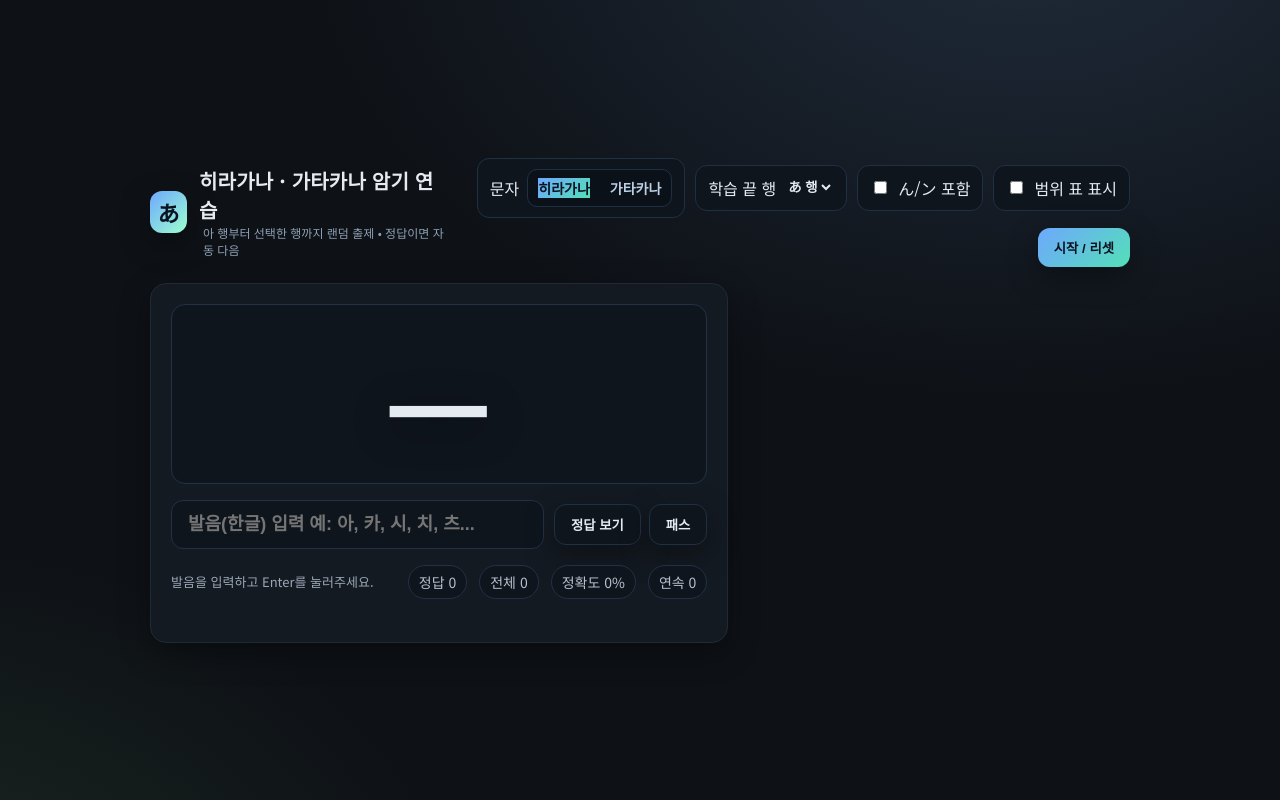
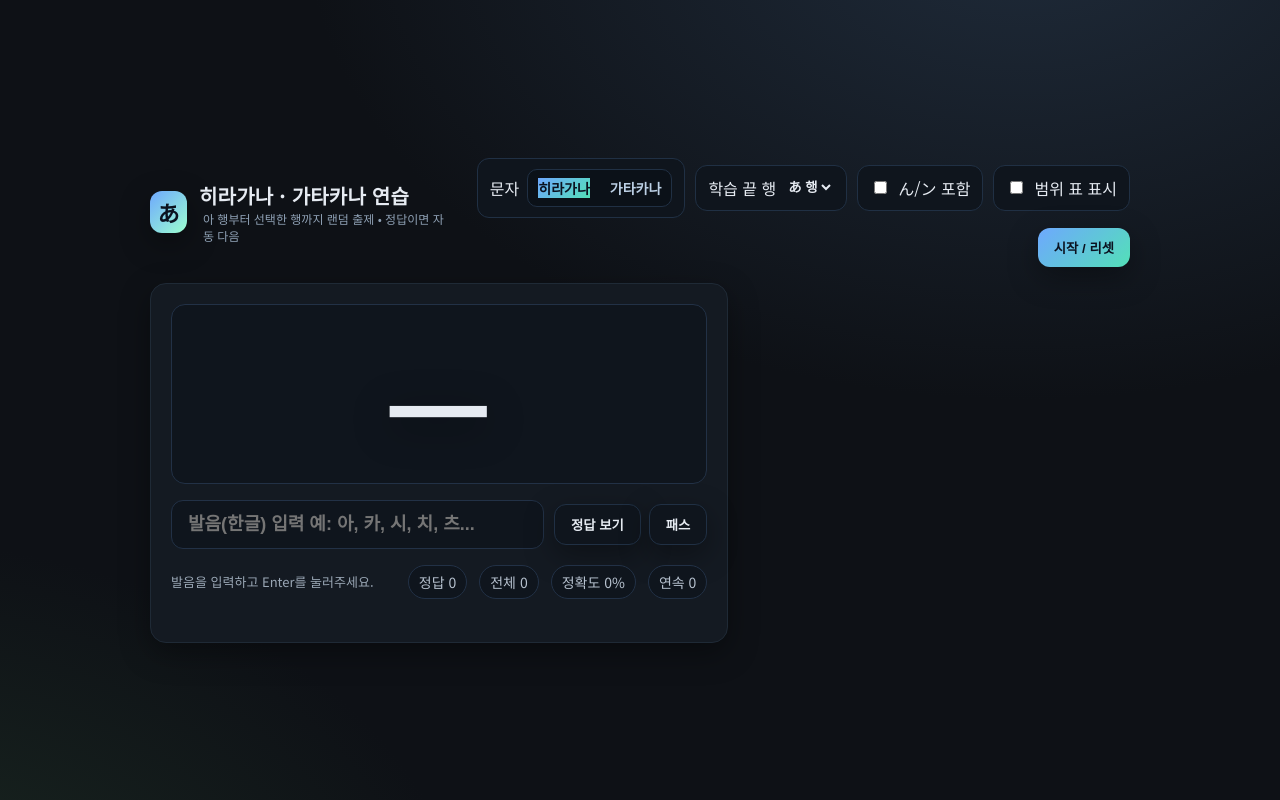
Before and after one commit to bapjwoyo/Japanese, a plain HTML site: page index.html in a window 1280 px wide. Drawn offline with Linux system fonts and the light colour scheme.

Commit message:
Update index.html

```diff
--- a/index.html
+++ b/index.html
@@ -3,7 +3,7 @@
 <head>
   <meta charset="utf-8" />
   <meta name="viewport" content="width=device-width, initial-scale=1" />
-  <title>히라가나 · 가타카나 암기 연습</title>
+  <title>히라가나 · 가타카나 연습</title>
   <link rel="preconnect" href="https://fonts.googleapis.com">
   <link href="https://fonts.googleapis.com/css2?family=Noto+Sans+KR:wght@400;600;700&family=Noto+Sans+JP:wght@500;700&display=swap" rel="stylesheet">
   <style>
@@ -155,7 +155,7 @@
       <div class="brand">
         <div class="logo" id="logoChar">あ</div>
         <div>
-          <h1>히라가나 · 가타카나 암기 연습</h1>
+          <h1>히라가나 · 가타카나 연습</h1>
           <div class="sublabel">아 행부터 선택한 행까지 랜덤 출제 • 정답이면 자동 다음</div>
         </div>
       </div>
```
